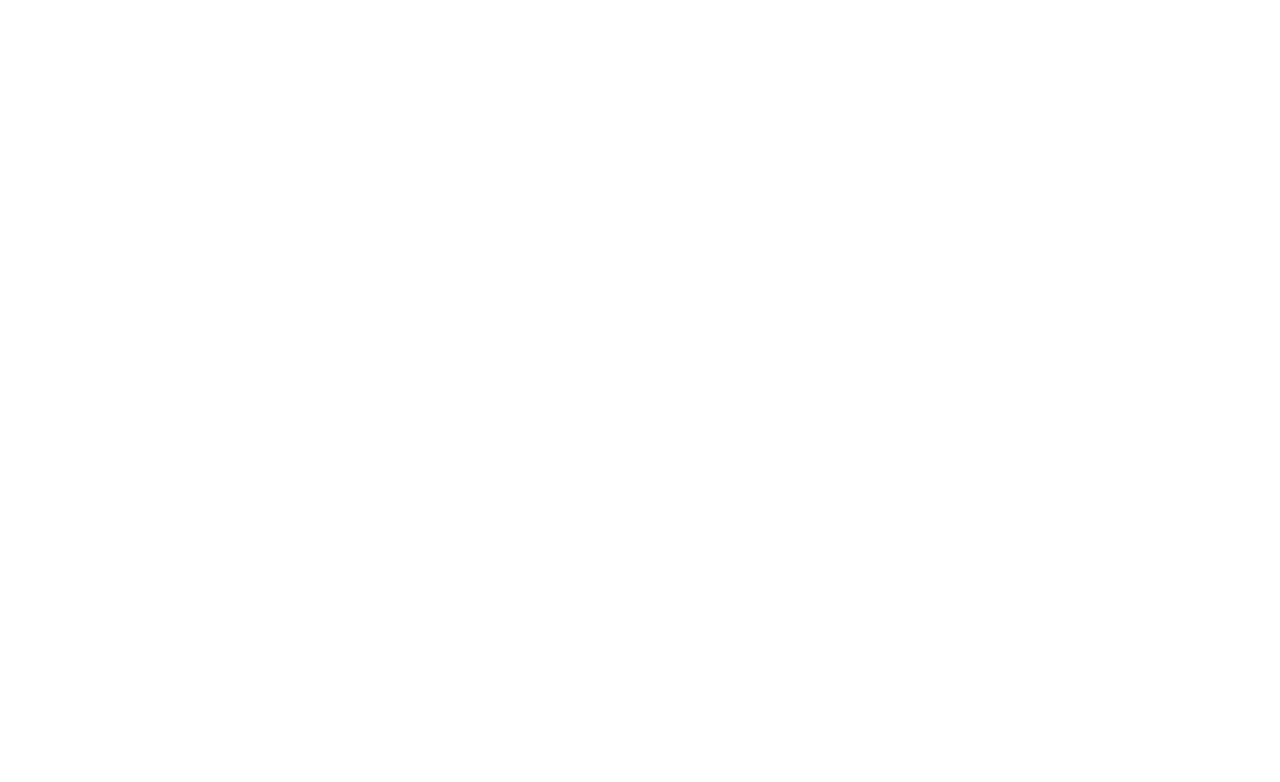
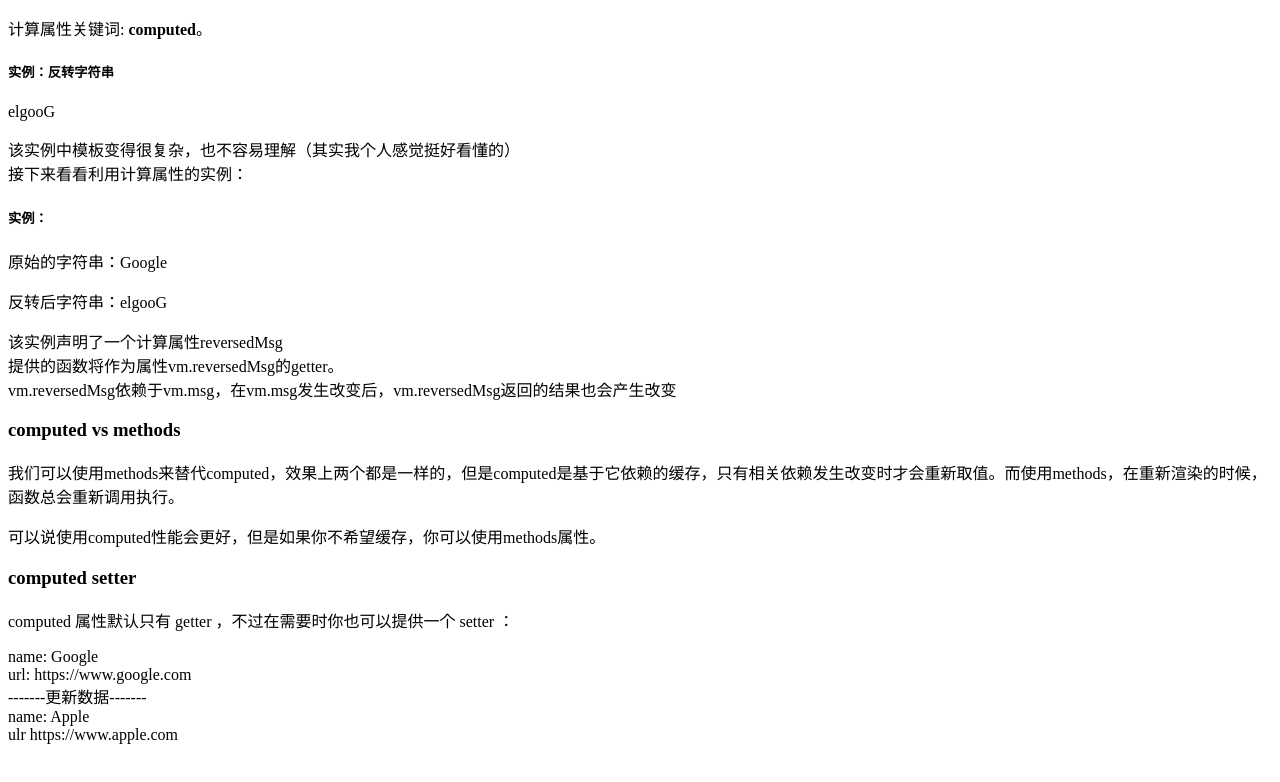
Before and after one commit to JPL-JUNO/HTML, a plain HTML site: page Vue/Vue5.html in a window 1280 px wide. Drawn offline with Linux system fonts and the light colour scheme.

Commit message:
computed

```diff
--- a/Vue/Vue5.html
+++ b/Vue/Vue5.html
@@ -4,9 +4,118 @@
     <meta charset="UTF-8">
     <meta http-equiv="X-UA-Compatible" content="IE=edge">
     <meta name="viewport" content="width=device-width, initial-scale=1.0">
-    <title>计算属性</title>
+    <title>Vue3计算属性</title>
+    <script src="vue.global.js"></script>
 </head>
 <body>
+    <div>
+        <p>
+            计算属性关键词: <b>computed</b>。
+        </p>
+    </div>
+    <h5>实例：反转字符串</h5>
+    <div id="app1">
+        {{msg.split('').reverse().join('')}}
+    </div>
+    <script>
+        const app1 = {
+            data: function(){
+                return {
+                    msg: 'Google'
+                }
+            }
+        }
+        Vue.createApp(app1).mount('#app1')
+    </script>
+    <p>
+        该实例中模板变得很复杂，也不容易理解（其实我个人感觉挺好看懂的）
+        <br>
+        接下来看看利用计算属性的实例：
+    </p>
+    <h5>实例：</h5>
+    <div id="app2">
+        <p>原始的字符串：{{msg}}</p>
+        <p>反转后字符串：{{reversedMsg}}</p>
+    </div>
+    <script>
+        const app2 = {
+            data: function(){
+                return {
+                    msg: 'Google'
+                }
+            },
+            computed:{
+                reversedMsg: function(){
+                    return this.msg.split('').reverse().join('')
+                }
+            },
+            methods: {
+                reversedMsg2: function(){
+                    return this.msg.split('').reverse().join('')
+                }
+            }
+        }
+        Vue.createApp(app2).mount('#app2')
+    </script>
+    <p>
+        该实例声明了一个计算属性reversedMsg <br>
+        提供的函数将作为属性vm.reversedMsg的getter。<br>
+        vm.reversedMsg依赖于vm.msg，在vm.msg发生改变后，vm.reversedMsg返回的结果也会产生改变
+    </p>
+    <h3>computed vs methods</h3>
+    <div>
+        <p>
+            我们可以使用methods来替代computed，效果上两个都是一样的，但是computed是基于它依赖的缓存，只有相关依赖发生改变时才会重新取值。而使用methods，在重新渲染的时候，函数总会重新调用执行。
+        </p>
+    </div>
 
+    <div>
+        <p>
+            可以说使用computed性能会更好，但是如果你不希望缓存，你可以使用methods属性。
+        </p>
+    </div>
+    <h3>computed setter</h3>
+    <div>
+        <p>
+            computed 属性默认只有 getter ，不过在需要时你也可以提供一个 setter ：
+        </p>
+    </div>
+
+    <div id="app3">
+
+    </div>
+    <script>
+        const app3 = {
+            data: function(){
+                return {
+                    name: 'Google',
+                    url: 'https://www.google.com'
+                }
+            },
+            computed:{
+                site: {
+                    get: function(){
+                        return this.name + ' ' + this.url
+                    },
+                    set: function(newValue){
+                        var names = newValue.split(' ')
+                        this.name = names[0]
+                        this.url = names[names.length - 1]
+                    }
+                }
+            }
+        }
+        vm = Vue.createApp(app3).mount('#app3')
+        // getter
+        document.write('name: '+ vm.name);
+        document.write('<br>');
+        document.write('url: '+ vm.url);
+        document.write('<br>-------更新数据-------<br>');
+        // setter
+        vm.site = 'Apple https://www.apple.com'
+        document.write('name: '+ vm.name);
+        document.write('<br>');
+        document.write('ulr '+ vm.url);
+    </script>
 </body>
 </html>
```
